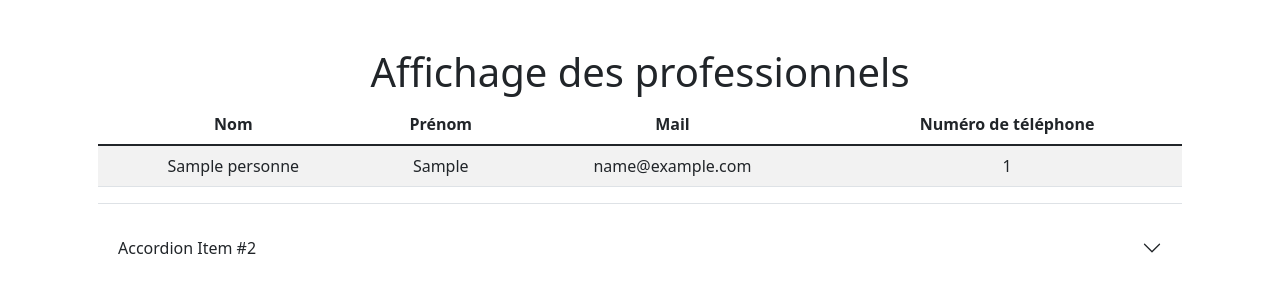
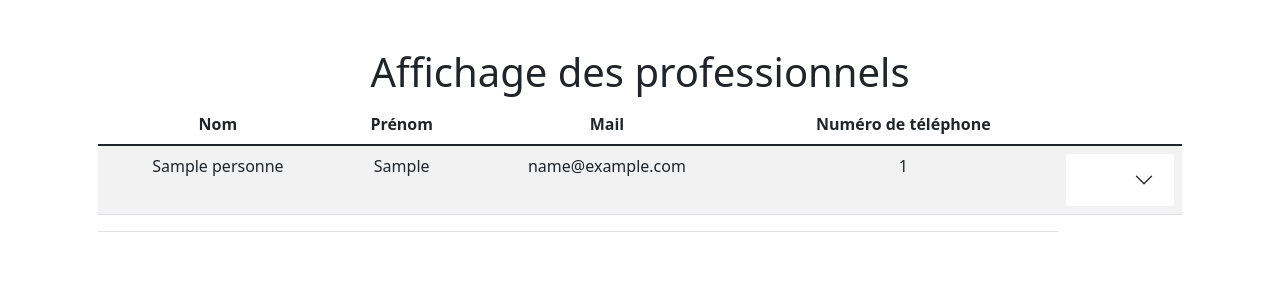
Before and after one commit to MADcampusgithub/AFLM_Application_Chataigneraie, a Symfony app: template AFLM_App/templates/professionnels.html.twig in a window 1280 px wide. Shown: the part 72-372 px from the top of the page. Run offline with Twig, Linux system fonts and the light colour scheme; the template is opened without the code that fills it: most values are stand-ins (such as "Sample title", 1, 10 or a date in 2020); some libraries are stand-ins or nearby versions.

Commit message:
Collapses update

```diff
--- a/AFLM_App/templates/professionnels.html.twig
+++ b/AFLM_App/templates/professionnels.html.twig
@@ -5,49 +5,49 @@
 {% block utilisateur %}maxime.adler{% endblock %}
 
 {% block content %}
-   <h1> Affichage des professionnels </h1>
-    <table class="table table-hover table-striped ">
+  <h1> Affichage des professionnels </h1>
+  <div class="accordion" id="accordionTable">
+  <table class="table table-striped">
   <thead>
     <tr>
       <th scope="col">Nom</th>
       <th scope="col">Prénom</th>
       <th scope="col">Mail</th>
       <th scope="col">Numéro de téléphone</th>
+      <th scope="col"></th>
     </tr>
   </thead>
   <tbody>
    {% for pers in personnes %}
-    <tr class="collapsed" data-bs-toggle="collapse" data-bs-target="#collapse{{ pers.id }}">
+    <tr data-bs-toggle="collapse" data-bs-target="#collapse{{ pers.id }}">
       <td {% if pers.perNom == null  %} class="text-muted"> Non renseigné {% else %}> {{pers.perNom}} {% endif %} </td>
       <td {% if pers.perPrenom == null  %} class="text-muted"> Non renseigné {% else %}> {{pers.perPrenom}} {% endif %}</td>
       <td {% if pers.perMail == null  %} class="text-muted"> Non renseigné {% else %}> {{pers.perMail}} {% endif %} </td>
       <td {% if pers.perNum == null  %} class="text-muted"> Non renseigné {% else %}> {{pers.perNum}} {% endif %}</td>
+      <td><button class="accordion-button collapsed" data-bs-toggle="collapse" data-bs-target="#collapse{{ pers.id }}"></button></td>
     </tr>
     <tr>
       <td colspan="4">
-        <div id="collapse{{ pers.id }}" class="accordion-collapse collapse">
+        <div id="collapse{{ pers.id }}" class="accordion-collapse collapse" data-bs-parent="#accordionTable">
           <div class="accordion-body text-start">
-            <p> <strong>Nom : </strong> {{pers.perNom}} </p>
-            <p> <strong>Prénom : </strong> {{pers.perPrenom}} </p>
-            <p> <strong>Mail : </strong> {{pers.perMail}} </p>
-            <p> <strong>Numéro de téléphone : </strong> {{pers.perNum}} </p>
+            <p> <strong>Nom : </strong> {% if pers.perNom == null  %} <span class="text-muted"> Non renseigné </span>{% else %} {{pers.perNom}} {% endif %} </p>
+            <p> <strong>Prénom : </strong> {% if pers.perPrenom == null  %} <span class="text-muted">Non renseigné</span>{% else %} {{pers.perPrenom}} {% endif %} </p>
+            <p> <strong>Mail : </strong> {% if pers.perMail == null  %} <span class="text-muted">Non renseigné</span> {% else %} {{pers.perMail}} {% endif %} </p>
+            <p> <strong>Numéro de téléphone : </strong> {% if pers.perNum == null  %} <span class="text-muted">Non renseigné </span>{% else %} {{pers.perNum}} {% endif %} </p>
+            <p> <strong>Fonction : </strong> {% if pers.perFonction == null  %} <span class="text-muted">Non renseigné </span>{% else %} {{pers.perFonction}} {% endif %} </p>
+            <p> <strong>Entreprise : </strong> {% if pers.perEntreprise == null  %} <span class="text-muted">Non renseigné </span>{% else %} {{pers.perEntreprise}} {% endif %} </p>
+            <button type="button" class="btn btn-primary">Modifier</button>
+            <button type="button" class="btn btn-danger">Supprimer</button>
           </div>
         </div>
       </td>
     </tr>
      {% endfor %}
   </tbody>
+
 </table>
+</div>
 
-
-      <button class="accordion-button collapsed" type="button" data-bs-toggle="collapse" data-bs-target="#collapseTwo" aria-expanded="false" aria-controls="collapseTwo">
-        Accordion Item #2
-      </button>
-    <div id="collapseTwo" class="accordion-collapse collapse" aria-labelledby="headingTwo" data-bs-parent="#accordionExample">
-      <div class="accordion-body">
-        <strong>This is the second item's accordion body.</strong> It is hidden by default, until the collapse plugin adds the appropriate classes that we use to style each element. These classes control the overall appearance, as well as the showing and hiding via CSS transitions. You can modify any of this with custom CSS or overriding our default variables. It's also worth noting that just about any HTML can go within the <code>.accordion-body</code>, though the transition does limit overflow.
-      </div>
-    </div>
 
 
 {% endblock %}
```
